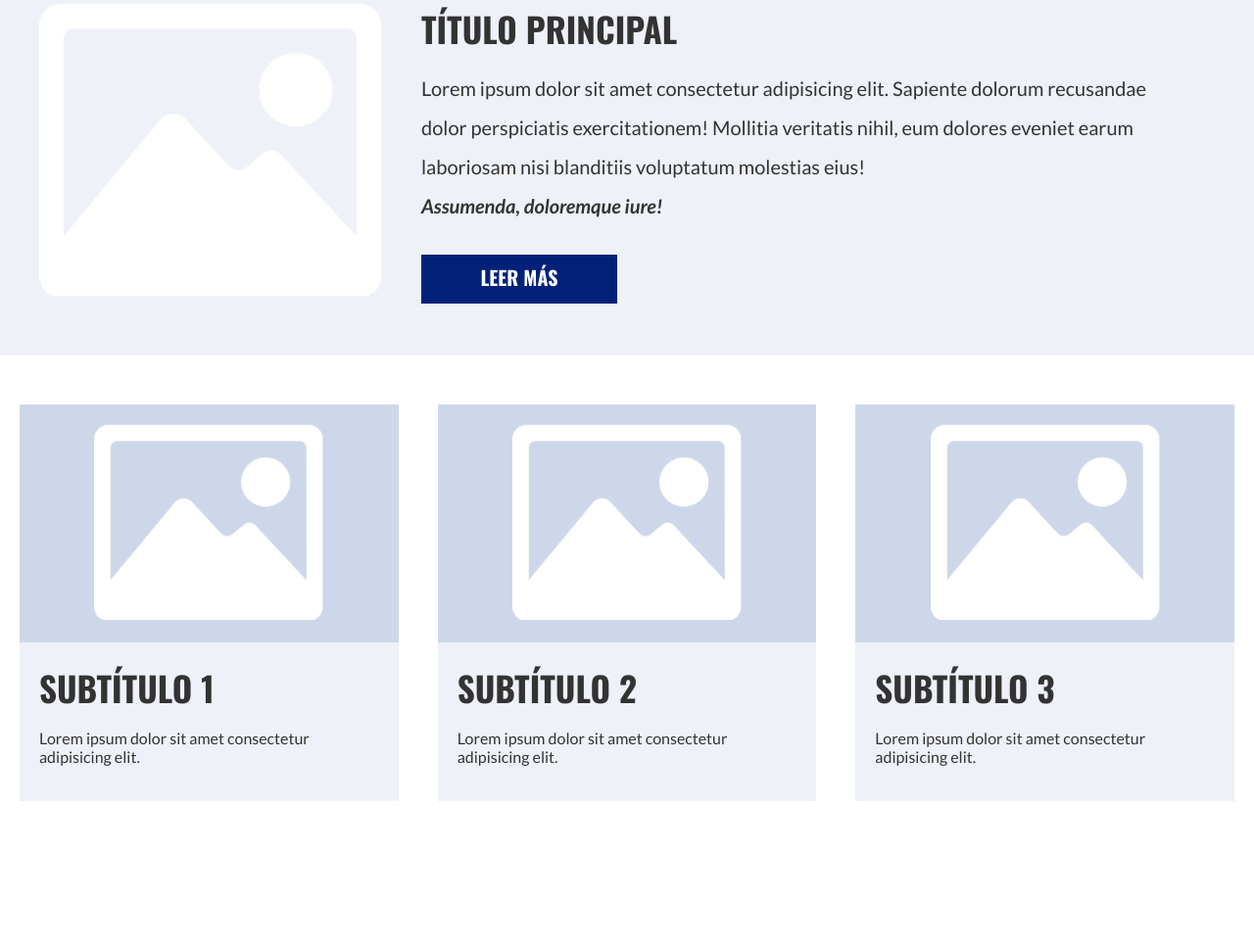
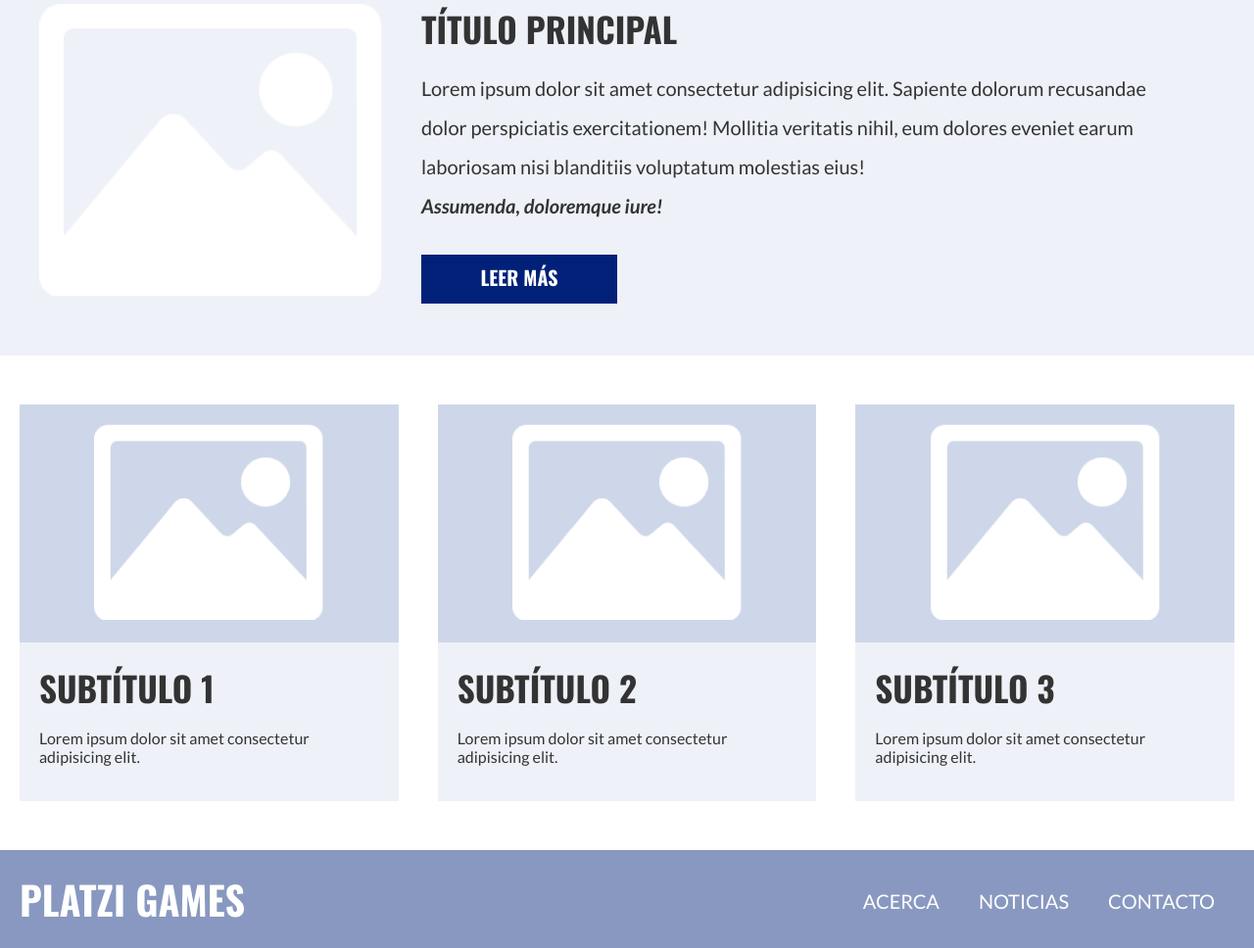
Before and after one commit to jannerymbf/Preprocesadores-Pug-PlatziGames, a website: page landing.pug in a window 1280 px wide. Shown: the part 137-1105 px from the top of the page at 98% size. Before the commit the page ends 1005 px from the top, so only its background shows below. Drawn offline with nearby package versions, Linux system fonts and the light colour scheme; files that its build step writes are made by us from their sources.

Commit message:
Add footer

```diff
--- /dev/null
+++ b/components/config.pug
@@ -0,0 +1,10 @@
+-var title = "Título Principal"
+-var titles = ["Título Principal", "Subtítulo 1", "Subtítulo 2", "Subtítulo 3"]
+-var user = "David"
+-var links = ["Acerca", "Noticias", "Contacto"]
+mixin box(image, tit, content)
+	.caja
+				.caja__imagen: img(src="images/"+image)
+				.caja__contenido
+					h3 #{tit}
+					p #{content}
--- /dev/null
+++ b/components/footer.pug
@@ -0,0 +1,5 @@
+footer
+  h1 Platzi Games
+  ul
+    each link in links
+      li #{link}
--- a/landing.pug
+++ b/landing.pug
@@ -1,13 +1,4 @@
--var title = "Título Principal"
--var titles = ["Título Principal", "Subtítulo 1", "Subtítulo 2", "Subtítulo 3"]
--var user = "David"
-mixin box(image, tit, content)
-	.caja
-				.caja__imagen: img(src="images/"+image)
-				.caja__contenido
-					h3 #{tit}
-					p #{content}
-
+include components/config.pug
 doctype html
 html
 	include components/head.pug
@@ -30,3 +21,4 @@ html
 			+box('imagen.png', titles[1], 'Lorem ipsum dolor sit amet consectetur adipisicing elit.')
 			+box('imagen.png', titles[2], 'Lorem ipsum dolor sit amet consectetur adipisicing elit.')
 			+box('imagen.png', titles[3], 'Lorem ipsum dolor sit amet consectetur adipisicing elit.')
+		include components/footer.pug
```
Also changed, not shown: landing.html.
